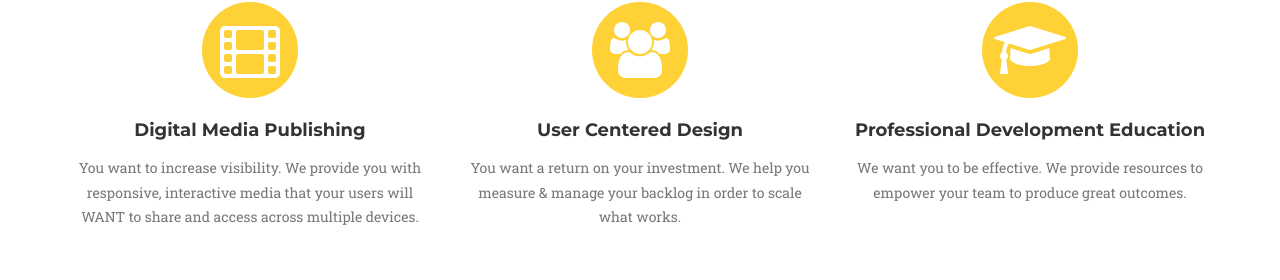
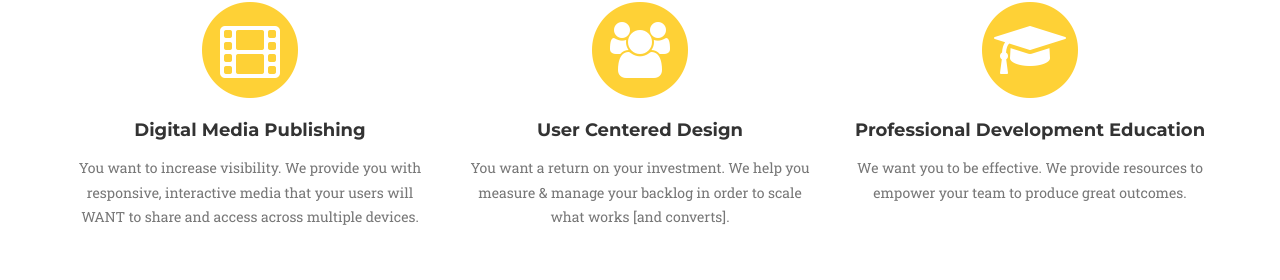
Before and after one commit to lesliemo/bootstrap_agency.github.io, a website: page index.html in a window 1280 px wide. Shown: the part 930-1210 px from the top of the page. Drawn offline with nearby package versions, Linux system fonts and the light colour scheme; a web font is replaced by a local one.

Commit message:
Update index.html

```diff
--- a/index.html
+++ b/index.html
@@ -110,7 +110,7 @@
                         <i class="fa fa-users fa-stack-1x fa-inverse"></i>
                     </span>
                     <h4 class="service-heading">User Centered Design</h4>
-                    <p class="text-muted">You want a return on your investment. We help you measure & manage your backlog in order to scale what works. </p>
+                    <p class="text-muted">You want a return on your investment. We help you measure & manage your backlog in order to scale what works [and converts]. </p>
                 </div>
                 <div class="col-md-4">
                     <span class="fa-stack fa-4x">
```
